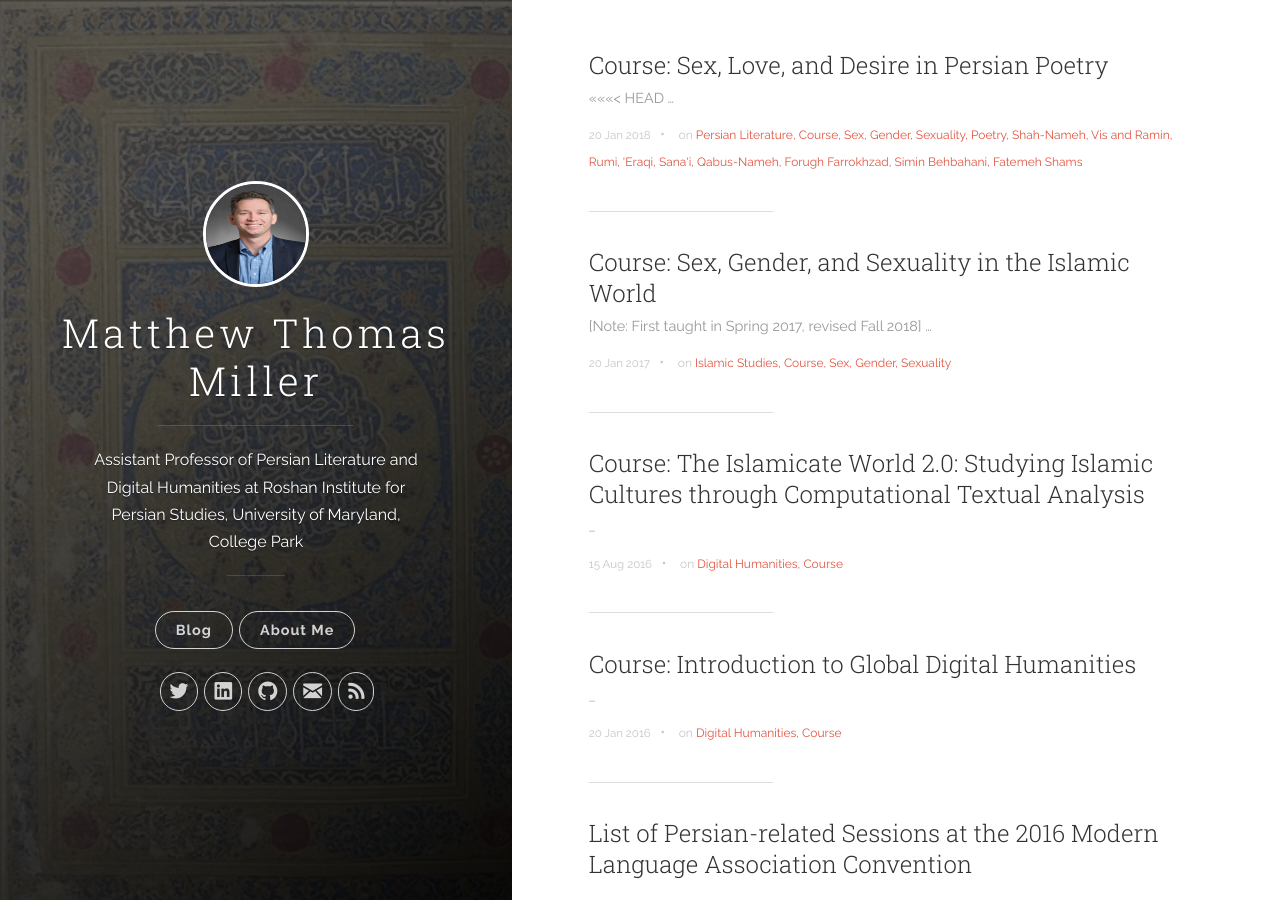
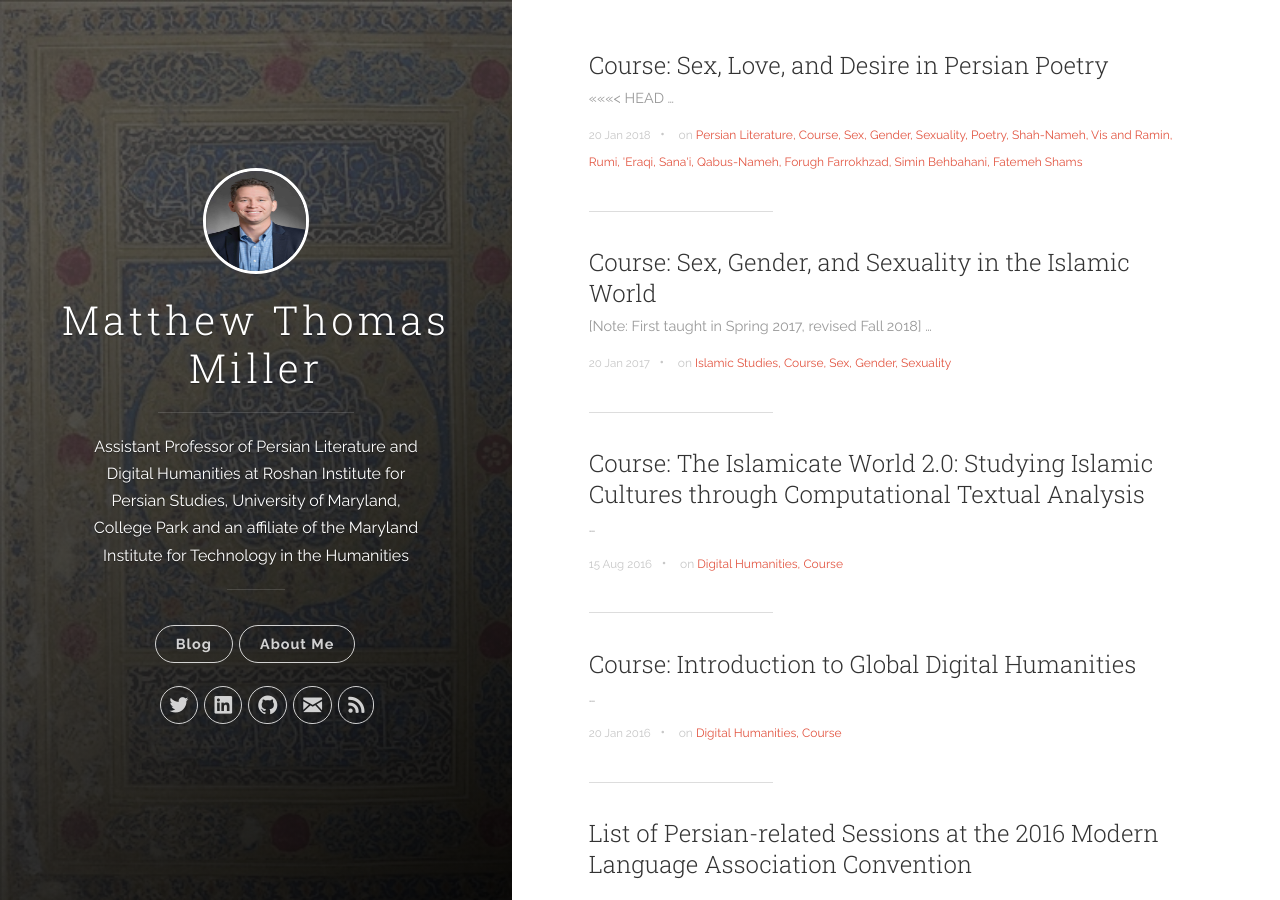
Before and after one commit to MatthewThomasMiller/MatthewThomasMiller.github.io, a Jekyll site: the page built from index.html, in a window 1280 px wide and 900 px high. Built offline with Jekyll 4.4.1, drawn with Linux system fonts in a browser that asks for light colours; the list of posts is cut into pages by our own code.

Commit message:
2019updates19

```diff
--- a/_config.yml
+++ b/_config.yml
@@ -1,6 +1,6 @@
 # Site settings
 title: Matthew Thomas Miller
-description: 'Assistant Professor of Persian Literature and Digital Humanities at Roshan Institute for Persian Studies, University of Maryland, College Park'
+description: 'Assistant Professor of Persian Literature and Digital Humanities at Roshan Institute for Persian Studies, University of Maryland, College Park and an affiliate of the Maryland Institute for Technology in the Humanities'
 url: 'http://matthewthomasmiller.com'
 baseurl: ''
 # google_analytics: 'UA-XXXXXX-X'
```
